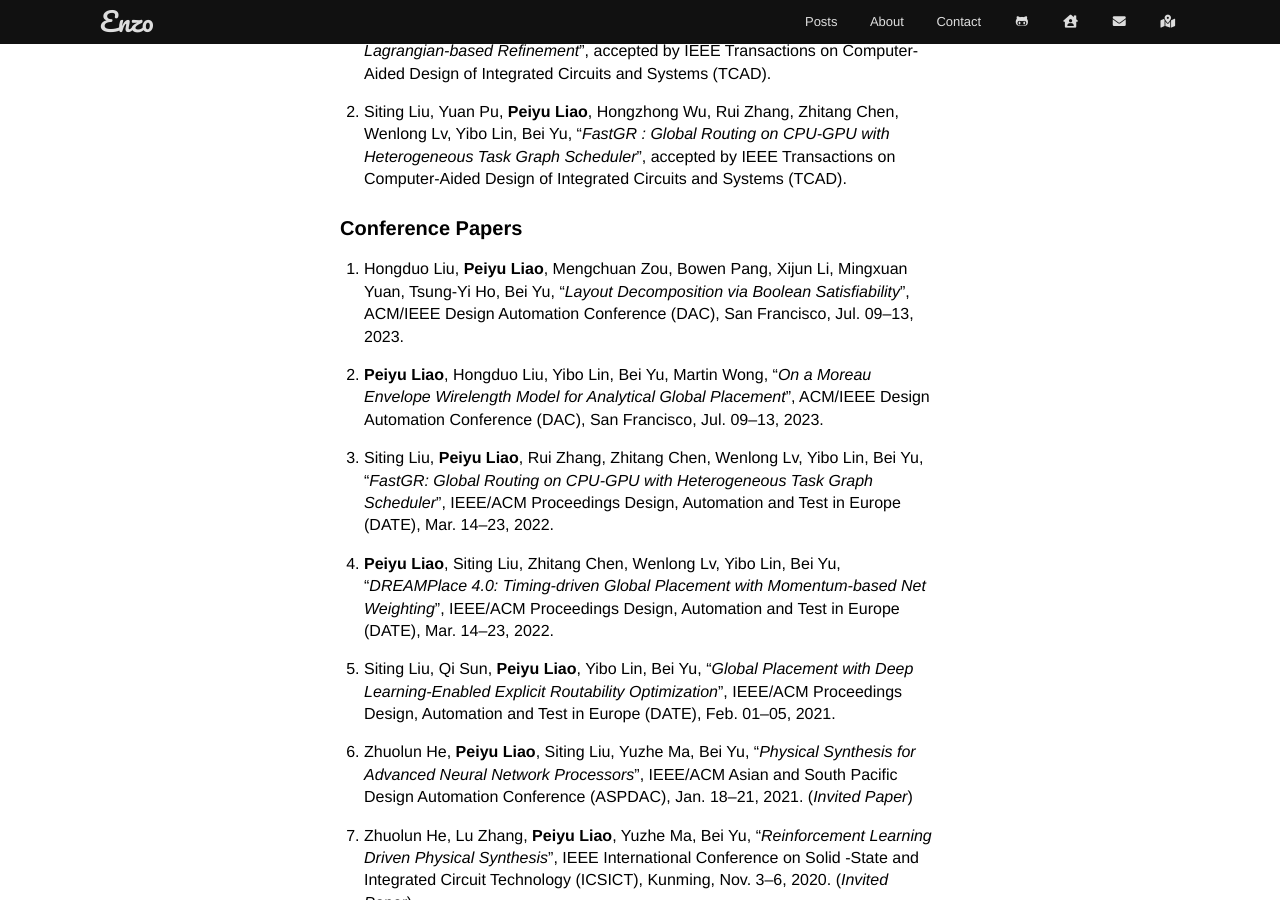
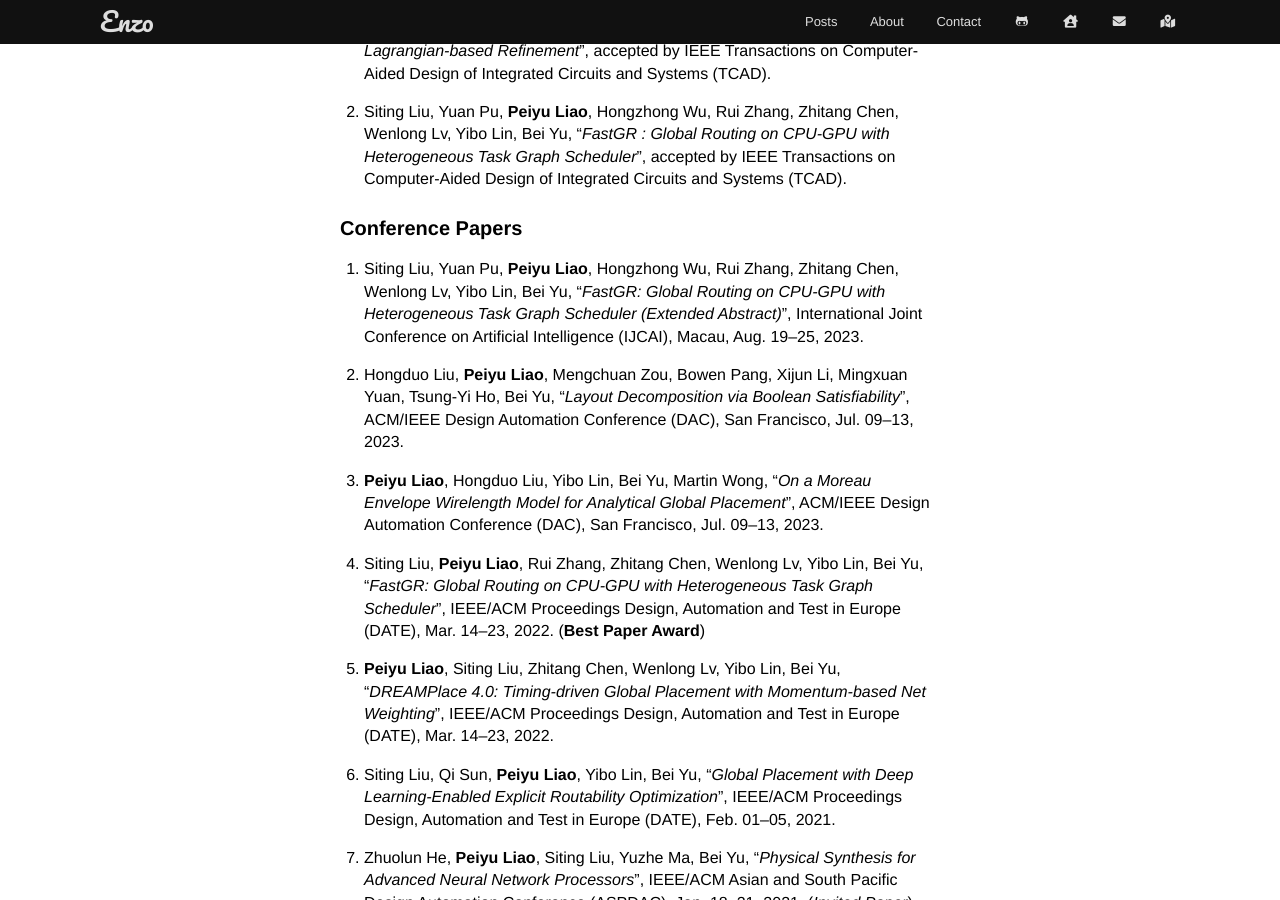
Before and after one commit to enzoleo/enzoleo.github.io, a Jekyll site: the page built from pages/about.md, in a window 1280 px wide and 900 px high, scrolled down 439 px. Built offline with Jekyll 4.4.1, drawn with Linux system fonts in a browser that asks for light colours.

Commit message:
Update pubs

```diff
--- a/pages/about.md
+++ b/pages/about.md
@@ -16,9 +16,10 @@ Hi, I am *Peiyu*. Currently I am a Ph.D. student at the [Department of Computer
 
 ### Conference Papers
 
+1. Siting Liu, Yuan Pu, **Peiyu Liao**, Hongzhong Wu, Rui Zhang, Zhitang Chen, Wenlong Lv, Yibo Lin, Bei Yu, “*FastGR: Global Routing on CPU-GPU with Heterogeneous Task Graph Scheduler (Extended Abstract)*”, International Joint Conference on Artificial Intelligence (IJCAI), Macau, Aug. 19–25, 2023.
 1. Hongduo Liu, **Peiyu Liao**, Mengchuan Zou, Bowen Pang, Xijun Li, Mingxuan Yuan, Tsung-Yi Ho, Bei Yu, “*Layout Decomposition via Boolean Satisfiability*”, ACM/IEEE Design Automation Conference (DAC), San Francisco, Jul. 09–13, 2023.
 1. **Peiyu Liao**, Hongduo Liu, Yibo Lin, Bei Yu, Martin Wong, “*On a Moreau Envelope Wirelength Model for Analytical Global Placement*”, ACM/IEEE Design Automation Conference (DAC), San Francisco, Jul. 09–13, 2023.
-1. Siting Liu, **Peiyu Liao**, Rui Zhang, Zhitang Chen, Wenlong Lv, Yibo Lin, Bei Yu, “*FastGR: Global Routing on CPU-GPU with Heterogeneous Task Graph Scheduler*”, IEEE/ACM Proceedings Design, Automation and Test in Europe (DATE), Mar. 14–23, 2022.
+1. Siting Liu, **Peiyu Liao**, Rui Zhang, Zhitang Chen, Wenlong Lv, Yibo Lin, Bei Yu, “*FastGR: Global Routing on CPU-GPU with Heterogeneous Task Graph Scheduler*”, IEEE/ACM Proceedings Design, Automation and Test in Europe (DATE), Mar. 14–23, 2022. (**Best Paper Award**)
 1. **Peiyu Liao**, Siting Liu, Zhitang Chen, Wenlong Lv, Yibo Lin, Bei Yu, “*DREAMPlace 4.0: Timing-driven Global Placement with Momentum-based Net Weighting*”, IEEE/ACM Proceedings Design, Automation and Test in Europe (DATE), Mar. 14–23, 2022.
 1. Siting Liu, Qi Sun, **Peiyu Liao**, Yibo Lin, Bei Yu, “*Global Placement with Deep Learning-Enabled Explicit Routability Optimization*”, IEEE/ACM Proceedings Design, Automation and Test in Europe (DATE), Feb. 01–05, 2021.
 1. Zhuolun He, **Peiyu Liao**, Siting Liu, Yuzhe Ma, Bei Yu, “*Physical Synthesis for Advanced Neural Network Processors*”, IEEE/ACM Asian and South Pacific Design Automation Conference (ASPDAC), Jan. 18–21, 2021. (*Invited Paper*)
```
